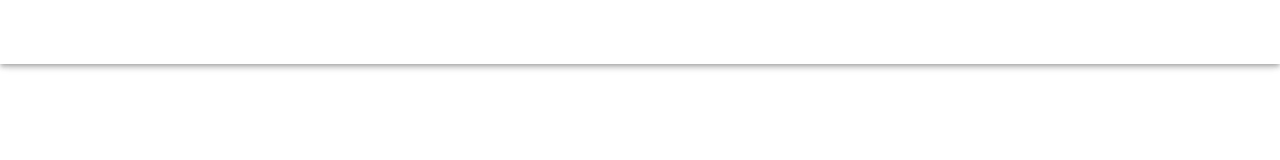
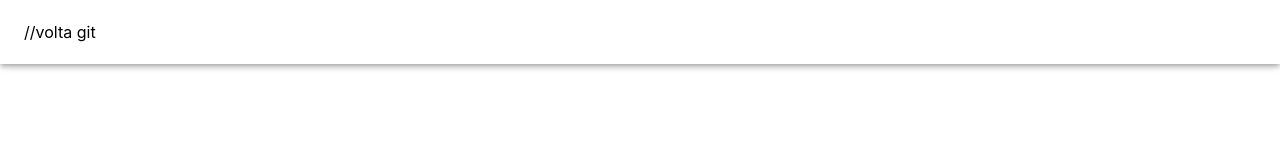
Before and after one commit to 4leeX/react-teste, a React (Create React App) app: page / in a window 1280 px wide. Shown: the top 160 px of the page. Built offline with nearby package versions, Linux system fonts and the light colour scheme.

Commit message:
testando git

```diff
--- a/src/pages/Home/components/Header.js
+++ b/src/pages/Home/components/Header.js
@@ -21,7 +21,8 @@ function Header() {
           </Button>
           <span>img1</span>
           <span>img2</span>
-        </div>  */}
+        </div> */}
+        //volta git
       </Toolbar>
     </AppBar>
   );
```
